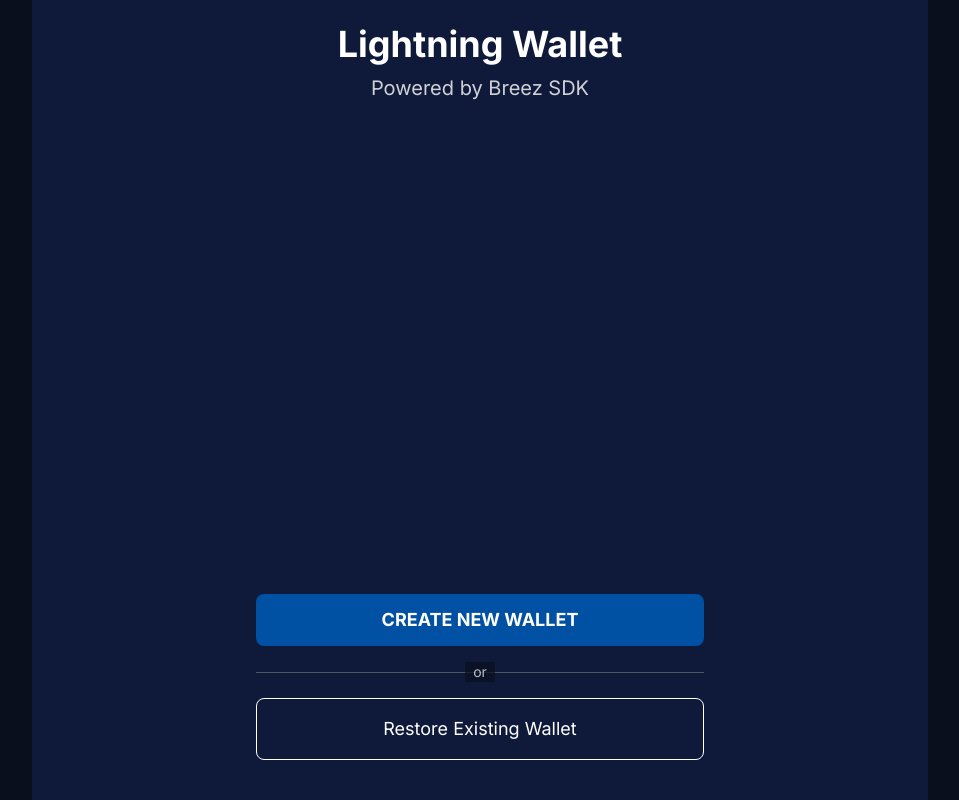
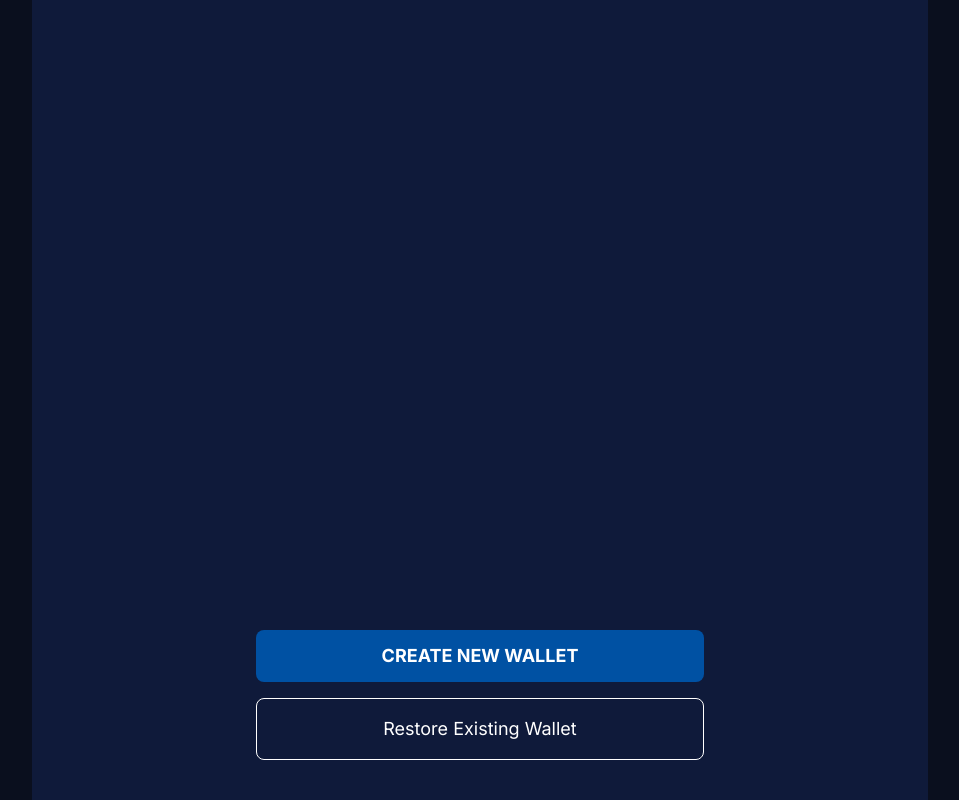
Before and after one commit to breez/wasm-example-app, a React (Vite) app: page / in a window 1280 px wide. Shown: the whole page, without its empty margins (160-1119 px from the left). Built offline with nearby package versions, Linux system fonts and the light colour scheme.

Commit message:
try fix layout

```diff
--- a/src/pages/HomePage.tsx
+++ b/src/pages/HomePage.tsx
@@ -10,14 +10,14 @@
   return (
     <div className="h-[calc(100dvh)] bg-[var(--card-bg)] flex p-6 flex-col px-4 text-center items-center">
       {/* Logo/Header */}
-      <div className="mb-0">
+      {/* <div className="mb-0">
         <h1 className="text-4xl font-bold text-[rgb(var(--text-white))] mb-2">
           Lightning Wallet
         </h1>
         <p className="text-xl text-[rgb(var(--text-white))] opacity-80">
           Powered by Breez SDK
         </p>
-      </div>
+      </div> */}
 
       <div className="flex-1"></div>
 
@@ -32,7 +32,7 @@
           Create New Wallet
         </PrimaryButton>
 
-        <div className="relative">
+        {/* <div className="relative">
           <div className="absolute inset-0 flex items-center">
             <div className="w-full border-t border-gray-600"></div>
           </div>
@@ -41,7 +41,7 @@
               or
             </span>
           </div>
-        </div>
+        </div> */}
 
         <button
           onClick={onRestoreWallet}
```
